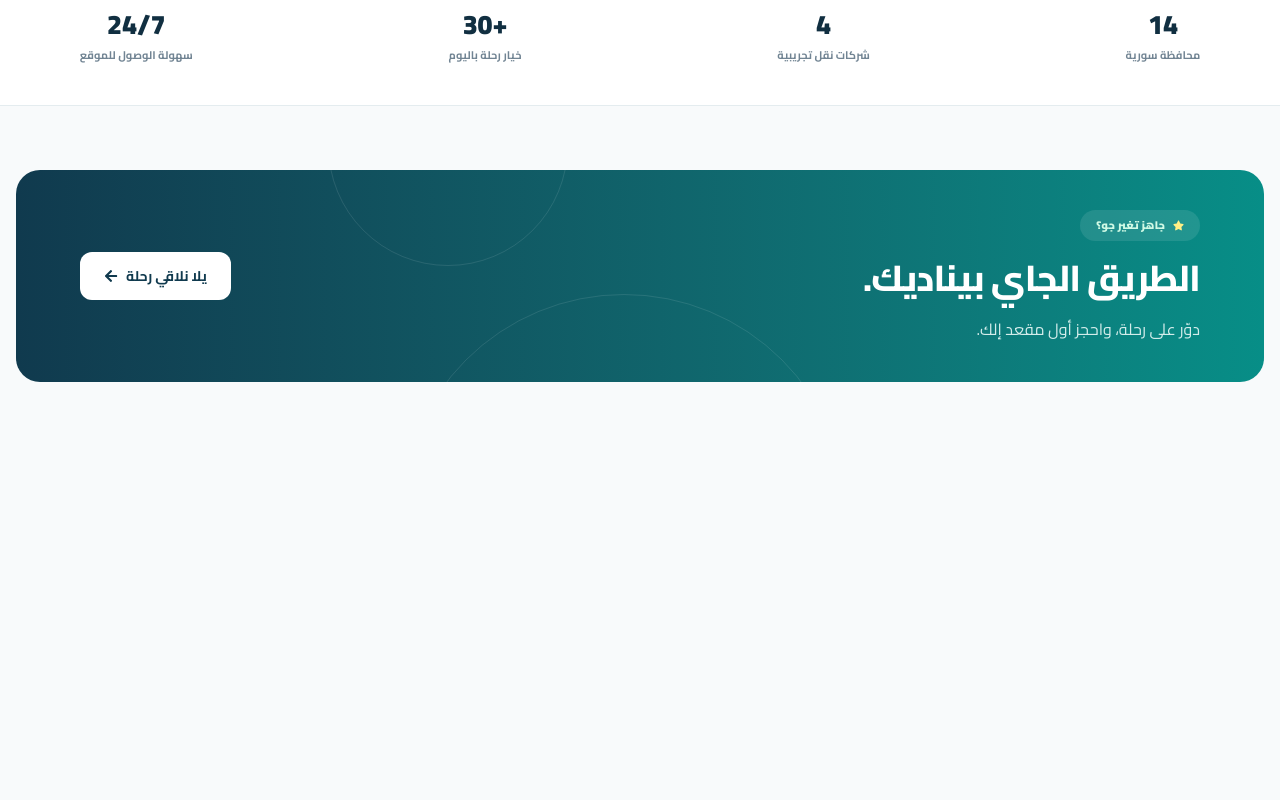
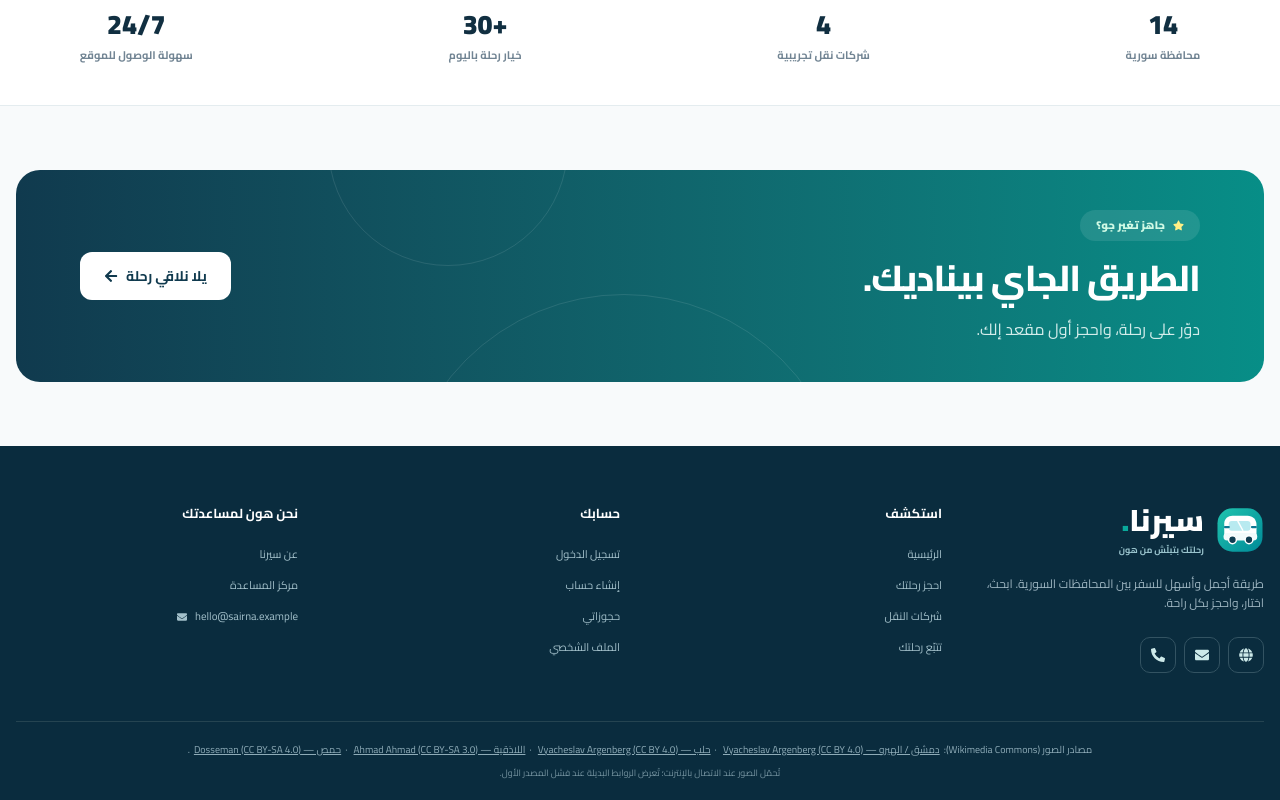
Before and after one commit to ranahab20/Sairna, a React (Vite) app in the folder sairna/: page / in a window 1280 px wide. Shown: the part 1164-1964 px from the top of the page. Before the commit the page ends 1610 px from the top, so only its background shows below. Built offline with nearby package versions, Linux system fonts and the light colour scheme.

Commit message:
add footer

```diff
--- a/sairna/src/components/shared/Footer.jsx
+++ b/sairna/src/components/shared/Footer.jsx
@@ -1,10 +1,112 @@
+import { Link } from 'react-router-dom';
+import { FaPhoneAlt, FaEnvelope, FaGlobe } from 'react-icons/fa';
+import logo from '../../assets/download.svg';
 
 function Footer() {
+  const footerLinks = [
+    {
+      title: 'استكشف',
+      links: [
+        { name: 'الرئيسية', path: '/' },
+        { name: 'احجز رحلتك', path: '/booking' },
+        { name: 'شركات النقل', path: '/company' },
+        { name: 'تتبّع رحلتك', path: '/follow' },
+      ],
+    },
+    {
+      title: 'حسابك',
+      links: [
+        { name: 'تسجيل الدخول', path: '/login' },
+        { name: 'إنشاء حساب', path: '/register' },
+        { name: 'حجوزاتي', path: '/myTravels' },
+        { name: 'الملف الشخصي', path: '/account' },
+      ],
+    },
+    {
+      title: 'نحن هون لمساعدتك',
+      links: [
+        { name: 'عن سيرنا', path: '/about' },
+        { name: 'مركز المساعدة', path: '/support' },
+        { name: 'hello@sairna.example', path: 'mailto:hello@sairna.example' },
+      ],
+    },
+  ];
+
   return (
-    <div>
+    <footer className="bg-dark-deep  pt-14">
+      <div className="container mx-auto px-4">
 
-    </div>
-  )
+        <div className="grid grid-cols-2 md:grid-cols-2 lg:grid-cols-4 gap-10 pb-12">
+
+          <div className="flex flex-col items-start gap-4">
+            <Link to="/" className="flex items-center gap-3">
+              <img src={logo} alt="سيرنا" className="w-12 h-12" />
+              <div className="flex flex-col">
+                <strong className="text-white text-3xl font-black">سيرنا<span className="text-primary">.</span></strong>
+                <small className="text-[#9ac4cd] text-[9px] font-bold mt-1">رحلتك بتبلّش من هون</small>
+              </div>
+            </Link>
+            <p className="text-[12px] leading-relaxed text-[#9cb4c0] max-w-[290px]">
+              طريقة أجمل وأسهل للسفر بين المحافظات السورية. ابحث، اختار، واحجز بكل راحة.
+            </p>
+
+            <div className="flex gap-2 mt-2">
+              <button className="w-9 h-9 flex items-center justify-center rounded-[10px] border border-[#335362] text-[#cce9e9] hover:bg-white/5 transition">
+                <FaGlobe />
+              </button>
+              <button className="w-9 h-9 flex items-center justify-center rounded-[10px] border border-[#335362] text-[#cce9e9] hover:bg-white/5 transition">
+                <FaEnvelope />
+              </button>
+              <button className="w-9 h-9 flex items-center justify-center rounded-[10px] border border-[#335362] text-[#cce9e9] hover:bg-white/5 transition">
+                <FaPhoneAlt />
+              </button>
+            </div>
+          </div>
+
+          {footerLinks.map((col, index) => (
+            <div key={index} className="flex flex-col items-start gap-3">
+              <h4 className="text-white text-[13px] font-bold mb-2">{col.title}</h4>
+              {col.links.map((link, i) => (
+                link.path.startsWith('mailto') ? (
+                  <a key={i} href={link.path} className="text-[11px] text-[#a3c0ca] hover:text-primary transition-colors flex items-center gap-2" dir="ltr">
+                    <FaEnvelope className="text-[10px]" /> {link.name}
+                  </a>
+                ) : (
+                  <Link key={i} to={link.path} className="text-[11px] text-[#a3c0ca] hover:text-primary transition-colors">
+                    {link.name}
+                  </Link>
+                )
+              ))}
+            </div>
+          ))}
+
+        </div>
+
+        {/* شريط الحقوق السفلي (الخيار الأول) */}
+        <div className="border-t border-[#254451] py-5 text-[#8eabb7] text-[10px] leading-relaxed text-center">
+          <p>
+            مصادر الصور (Wikimedia Commons):
+            <a href="https://commons.wikimedia.org/wiki/File:Syria,_Damascus,_The_Umayyad_Mosque.jpg" target="_blank" rel="noopener noreferrer" className="hover:text-primary transition-colors underline mx-1">
+              دمشق / الهيرو — Vyacheslav Argenberg (CC BY 4.0)
+            </a> ·
+            <a href="https://commons.wikimedia.org/wiki/File:Citadel_of_Aleppo,_Gates,_Aleppo,_Syria.jpg" target="_blank" rel="noopener noreferrer" className="hover:text-primary transition-colors underline mx-1">
+              حلب — Vyacheslav Argenberg (CC BY 4.0)
+            </a> ·
+            <a href="https://commons.wikimedia.org/wiki/File:Beach_Latakia_1.jpg" target="_blank" rel="noopener noreferrer" className="hover:text-primary transition-colors underline mx-1">
+              اللاذقية — Ahmad Ahmad (CC BY-SA 3.0)
+            </a> ·
+            <a href="https://commons.wikimedia.org/wiki/File:Homs_Khalid_Ibn_al-Walid_Mosque_3074.jpg" target="_blank" rel="noopener noreferrer" className="hover:text-primary transition-colors underline mx-1">
+              حمص — Dosseman (CC BY-SA 4.0)
+            </a>.
+          </p>
+          <p className="mt-2 text-[9px] opacity-80">
+            تُحمّل الصور عند الاتصال بالإنترنت؛ تُعرض الروابط البديلة عند فشل المصدر الأول.
+          </p>
+        </div>
+
+      </div>
+    </footer>
+  );
 }
 
-export default Footer
+export default Footer;
--- a/sairna/src/layouts/MainLayout.jsx
+++ b/sairna/src/layouts/MainLayout.jsx
@@ -1,3 +1,4 @@
+import Footer from "../components/shared/Footer"
 import Header from "../components/shared/Header"
 import { Outlet } from "react-router-dom"
 
@@ -8,7 +9,7 @@ const MainLayout = () => {
     <main>
         <Outlet/>
     </main>
-
+   <Footer/>
    </div>
   )
 }
```
